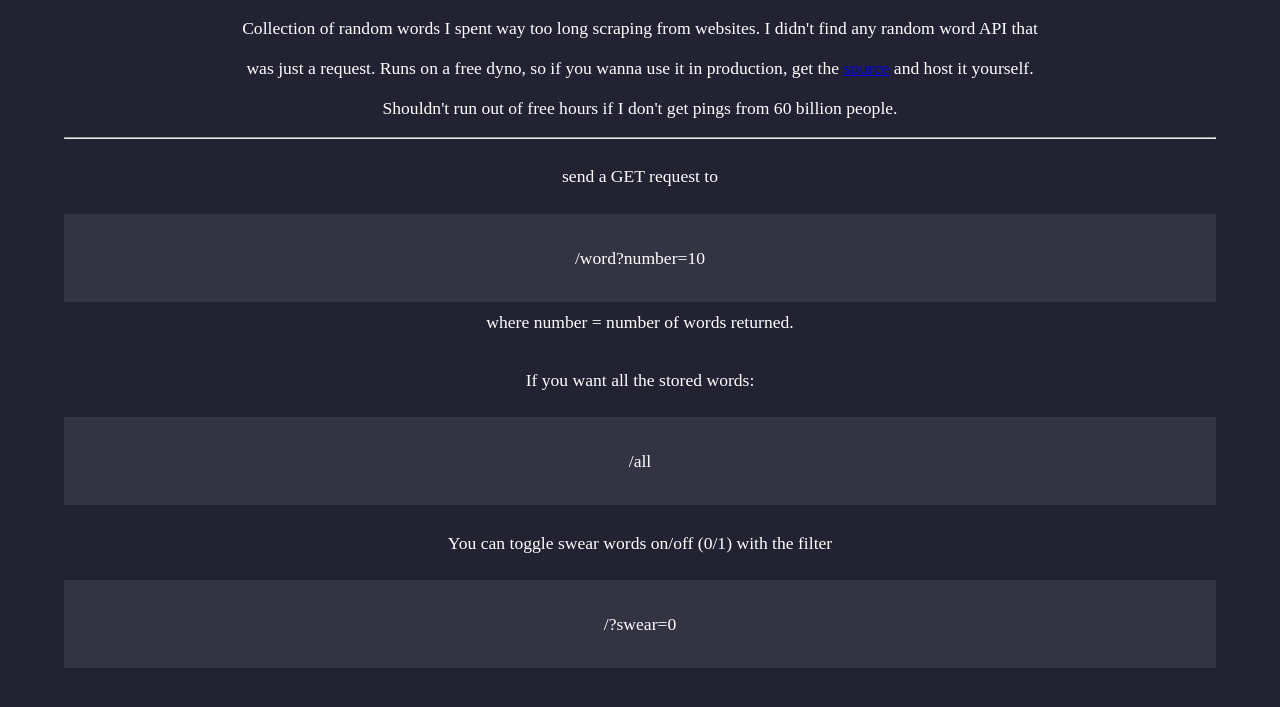
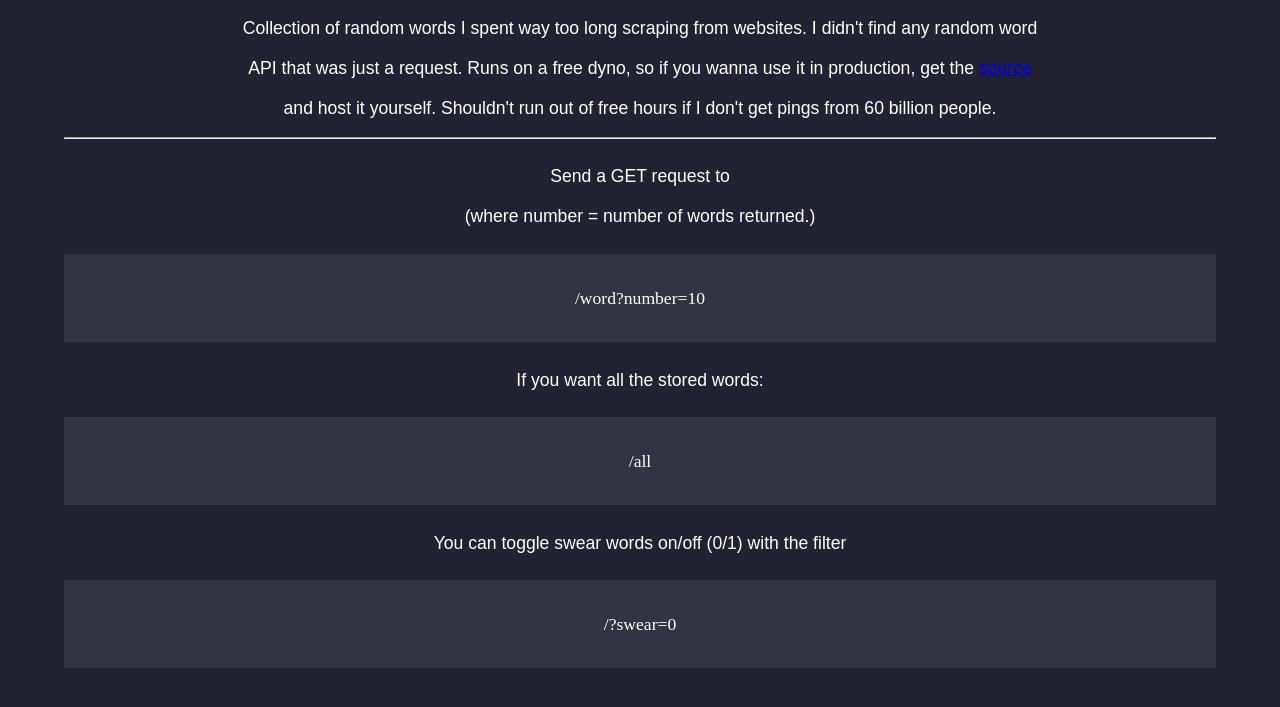
Before and after one commit to RazorSh4rk/random-word-api, a Python web app: template templates/index.html in a window 1280 px wide. Shown: the top 707 px of the page. Run offline with Jinja, Linux system fonts and the light colour scheme; the template is opened without the code that fills it, so the values that code supplies are empty.

Commit message:
made font arial other than the /words /all etc.

```diff
--- a/templates/index.html
+++ b/templates/index.html
@@ -32,6 +32,11 @@
         .text{
             width: 70%;
             margin: auto;
+            font-family: Arial, Helvetica, sans-serif;
+        }
+
+        .default {
+            font-family: Arial, Helvetica, sans-serif;
         }
 
         input{
@@ -57,18 +62,18 @@
 
         <hr />
 
-        <p>
-            send a GET request to
+        <p class="default">
+            Send a GET request to <br />
+            (where number = number of words returned.)
             <p class="url">/word?number=10</p>
-            where number = number of words returned.
         </p>
 
-        <p>
+        <p class="default">
             If you want all the stored words:
             <p class="url">/all</p>
         </p>
 
-        <p>
+        <p class="default">
 			You can toggle swear words on/off (0/1) with the filter
 			<p class="url">/?swear=0</p>
         </p>
```
